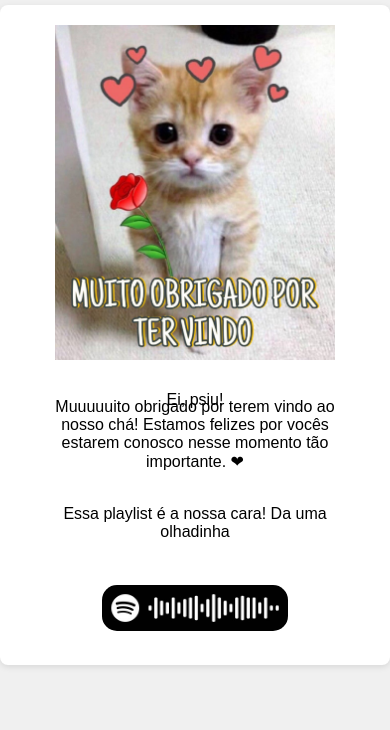
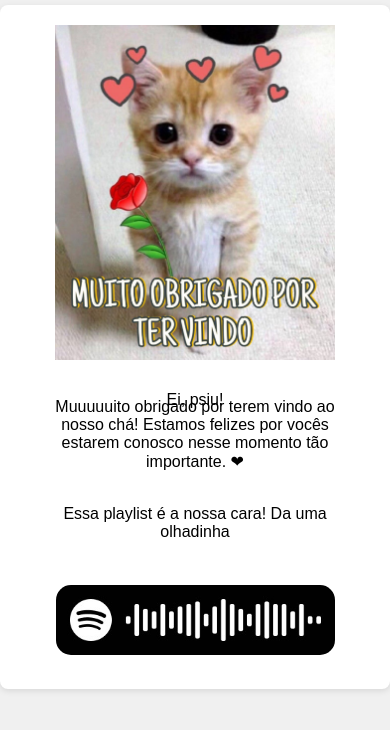
Before and after one commit to GermanoFLeite/germano-e-thais, a plain HTML site: page index.html in a window 390 px wide. Drawn offline with Linux system fonts and the light colour scheme.

```diff
--- a/index.html
+++ b/index.html
@@ -82,7 +82,7 @@
 
     .spotfy img{
       border-radius: 15px;
-      width: 60%;
+      width: 40%;
     }
 
     @media (max-width: 768px) {
@@ -101,15 +101,15 @@
         font-size: 16px;
       }
 
-      .gif-container {
-        max-width: 100%;
-        overflow: hidden;
+      .spotfy a{
+        text-decoration: none;
       }
 
-      .giphy-embed {
-        width: 100%;
-        height: auto;
+      .spotfy img{
+        border-radius: 15px;
+        width: 90%;
       }
+
     }
   </style>
 </head>
```
